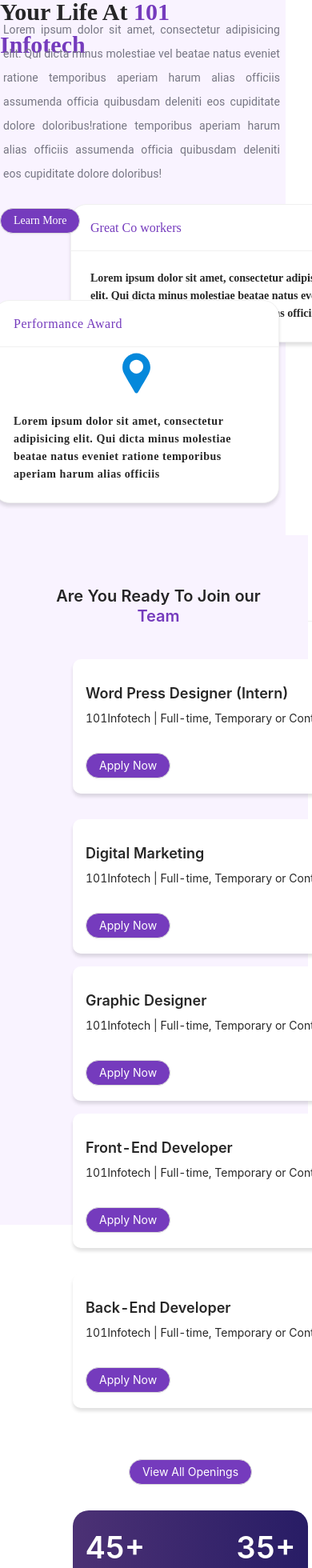
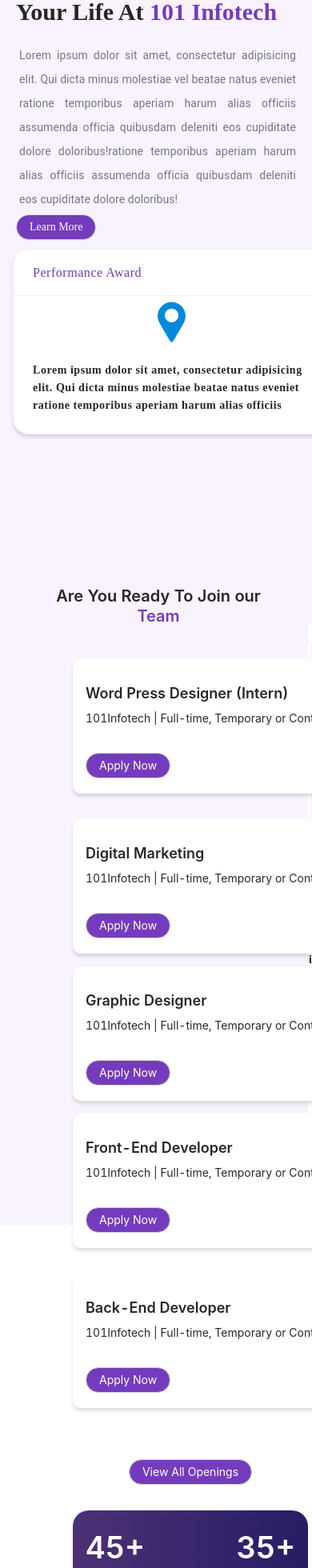
Before and after one commit to Madan57/info_tech, a React (Create React App) app: page / in a window 390 px wide. Shown: the part 921-2881 px from the top of the page at 80% size. Built offline with nearby package versions, Linux system fonts and the light colour scheme.

Commit message:
fix issues

```diff
--- a/src/components/Footer/index.js
+++ b/src/components/Footer/index.js
@@ -52,7 +52,7 @@
               display: "flex",
               flexDirection: "row",
               alignItems: "center",
-              //   paddingRight: "2.5rem",
+              paddingRight: "2.5rem",
             }}
             sm={8}
           >
--- a/src/pages/Home/styles/style.scss
+++ b/src/pages/Home/styles/style.scss
@@ -9,7 +9,7 @@
         position: absolute;
         width: 469px;
         height: 87px;
-        // left: 886px;
+        left: 0px;
         top: 0px;
 
         font-family: 'Red Hat Display';
@@ -130,8 +130,8 @@
             position: absolute;
             width: 400px;
             height: 50px;
-            left: 88px;
-            top: 300px;
+            left: 30px;
+            top: 380px;
 
 
             font-family: 'Red Hat Display';
@@ -153,7 +153,7 @@
             width: 346px;
             height: 295px;
             left: 1.5rem;
-            top: 0px;
+            top: 2rem;
 
             font-family: 'Roboto';
             font-style: normal;
@@ -171,7 +171,7 @@
         }
 
         .learnmore-btn {
-            margin-top: 10.5rem !important;
+            margin-top: 13.5rem !important;
         }
 
 }
@@ -200,11 +200,10 @@
 
 @media screen and (max-width: 768px) {
     .card-performance-award {
-       margin-top: 11rem;
+       margin-top: 5rem;
        width: 437px;
-       margin-right: -2rem !important;
-
-       margin-left: -0.5rem !important;
+       padding: 2rem;
+       margin-left: 1rem;
     }
 
 }
```
